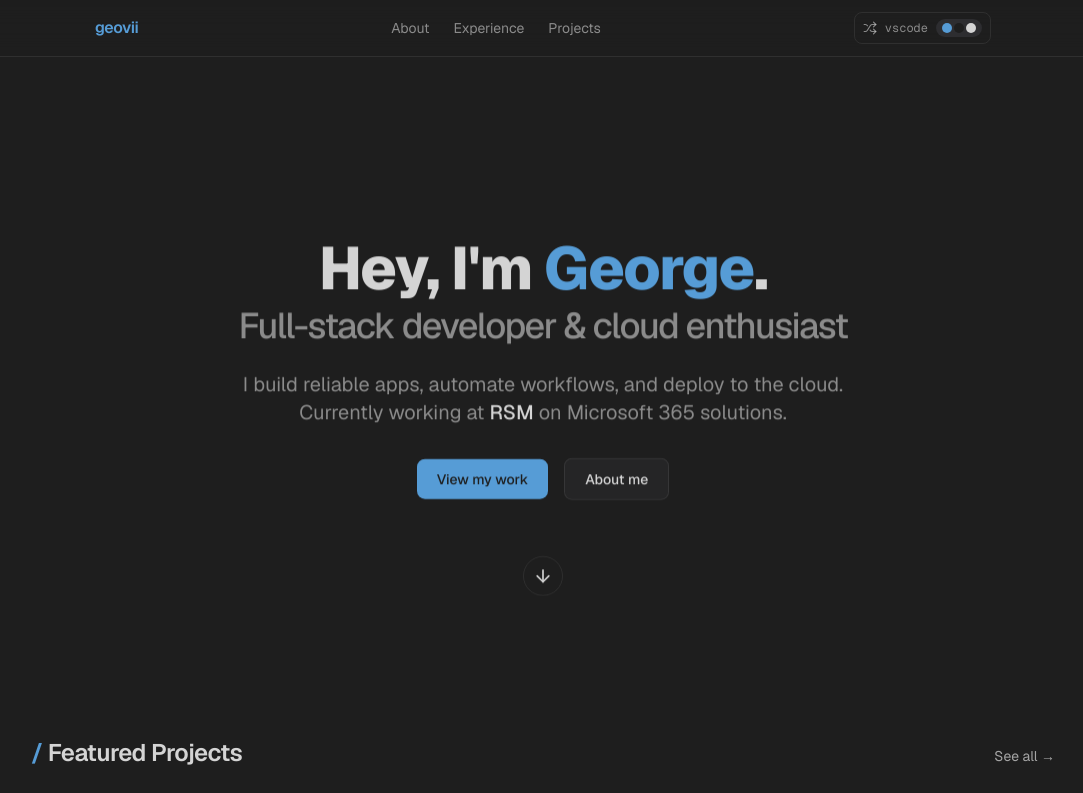
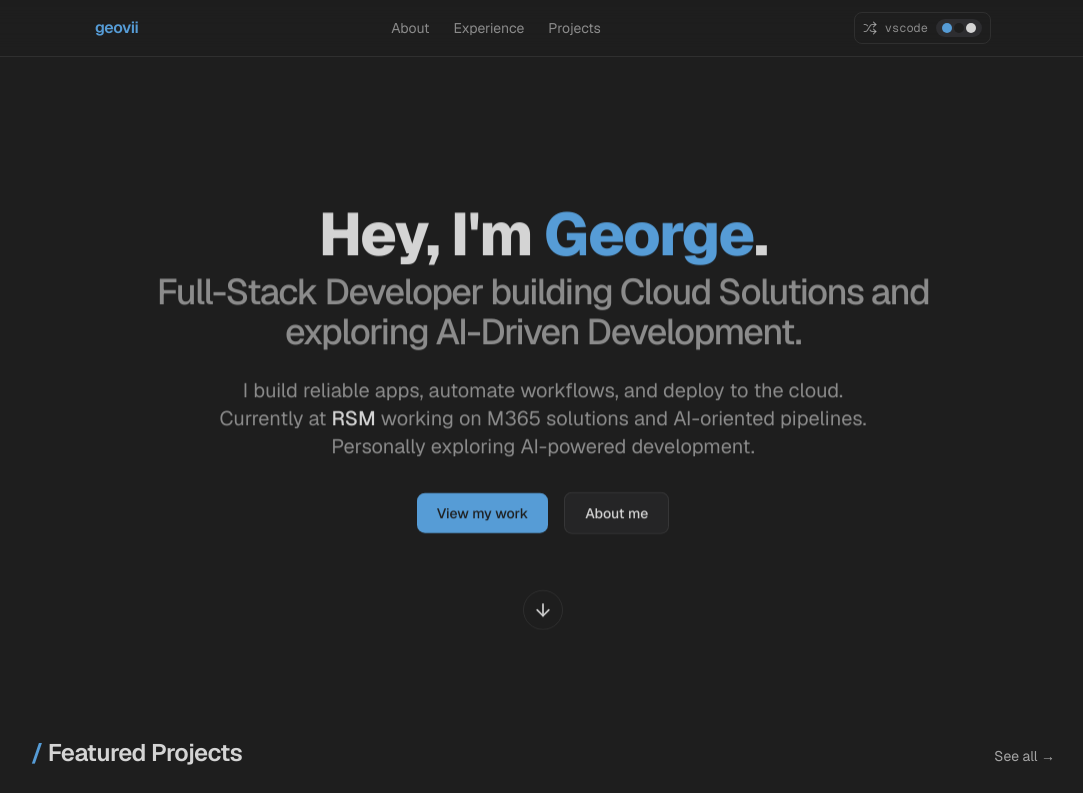
Before and after one commit to GeorgeVekios/geovii.dev, a Next.js app: page / in a window 1280 px wide. Shown: the top 793 px of the page, without its empty margins (97-1180 px from the left). Built offline with nearby package versions, Linux system fonts and the light colour scheme.

Commit message:
Updated WelcomeHero to align better with resume

```diff
--- a/components/home/WelcomeHero.tsx
+++ b/components/home/WelcomeHero.tsx
@@ -13,13 +13,13 @@ export default function WelcomeHero() {
               Hey, I&apos;m <span className="text-accent">{site.name.split(" ")[0]}</span>.
             </span>
             <span className="mt-2 block text-3xl sm:text-4xl font-medium text-muted">
-              Full-stack developer & cloud enthusiast
+              Full-Stack Developer building Cloud Solutions and exploring AI-Driven Development.
             </span>
           </h1>
 
           <p className="mt-6 text-lg sm:text-xl text-muted max-w-2xl mx-auto">
             I build reliable apps, automate workflows, and deploy to the cloud.
-            Currently working at <span className="text-foreground font-medium">RSM</span> on Microsoft 365 solutions.
+            Currently at <span className="text-foreground font-medium">RSM</span> working on M365 solutions and AI-oriented pipelines. Personally exploring AI-powered development.
           </p>
 
           <div className="mt-8 flex flex-wrap items-center justify-center gap-4">
```
